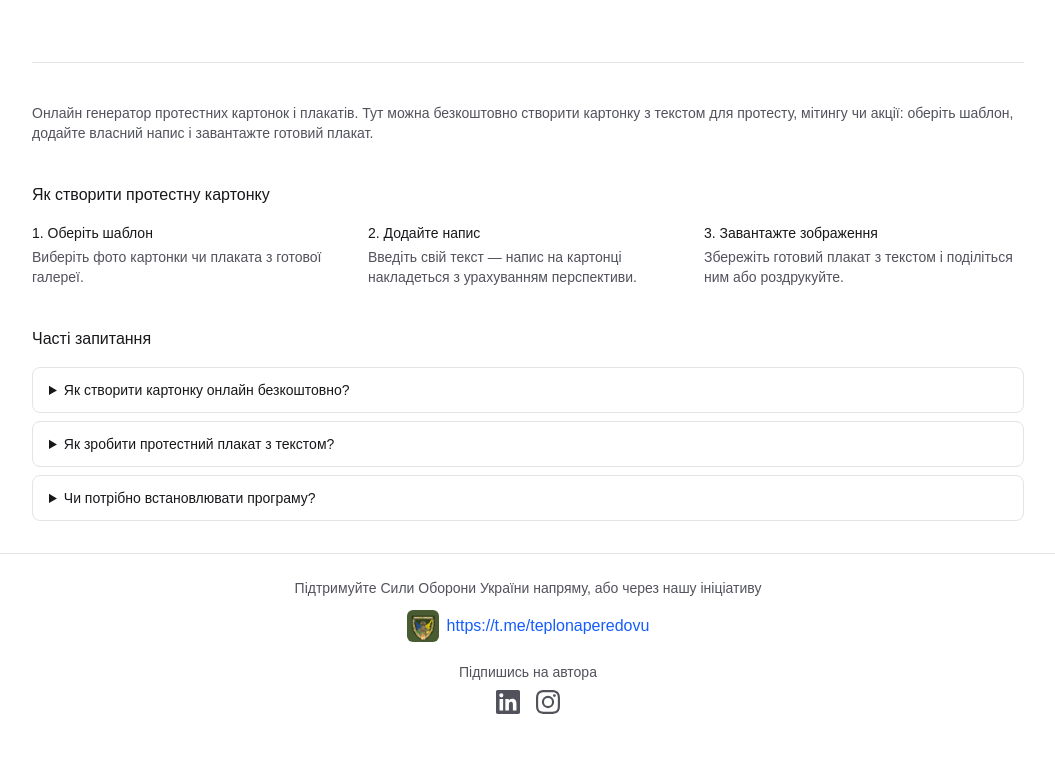
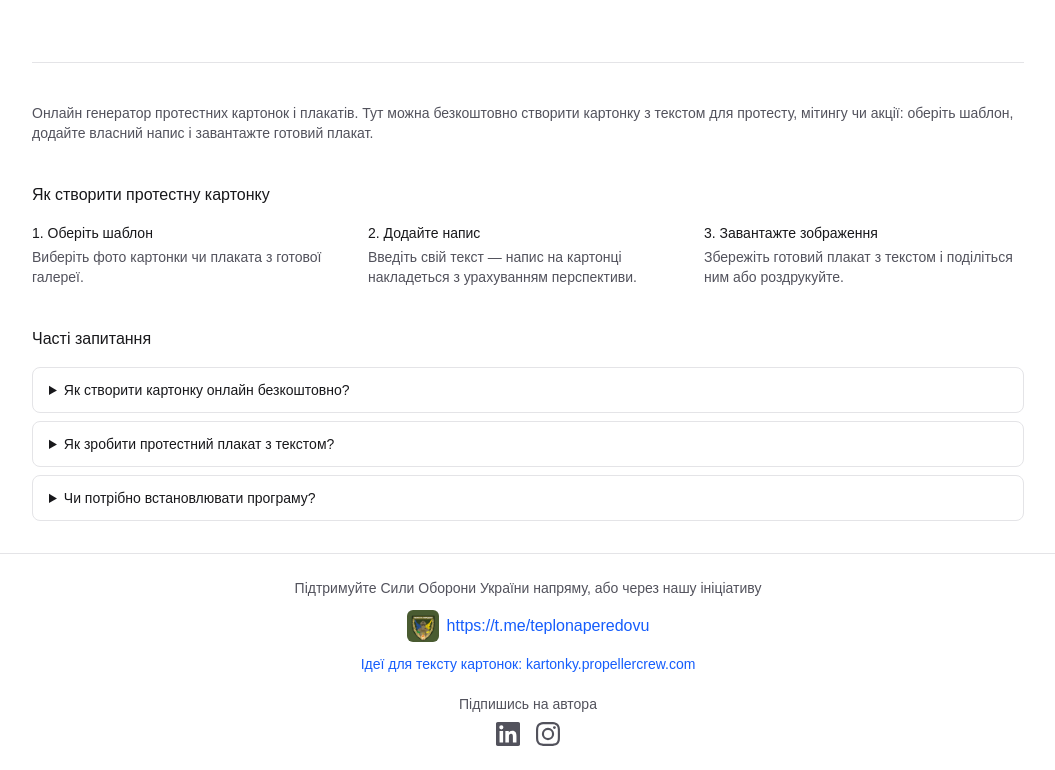
Before and after one commit to ItSuhsko14/carton, a Next.js app: page / in a window 1280 px wide. Shown: the part 879-1649 px from the top of the page, without its empty margins (112-1167 px from the left). Before the commit the page ends 1617 px from the top, so only its background shows below. Built offline with nearby package versions, Linux system fonts and the light colour scheme; no server answers.

Commit message:
feat: add gallery link to footer

```diff
--- a/components/AppFooter.tsx
+++ b/components/AppFooter.tsx
@@ -19,6 +19,15 @@ export function AppFooter() {
             className="rounded-md"
           />
           https://t.me/teplonaperedovu
+        </a>
+
+        <a
+          href="https://kartonky.propellercrew.com/"
+          target="_blank"
+          rel="noopener noreferrer"
+          className="text-sm font-medium text-blue-600 hover:underline dark:text-blue-400"
+        >
+          Ідеї для тексту картонок: kartonky.propellercrew.com
         </a>
 
         <div className="mt-2 flex flex-col items-center gap-2">
```
